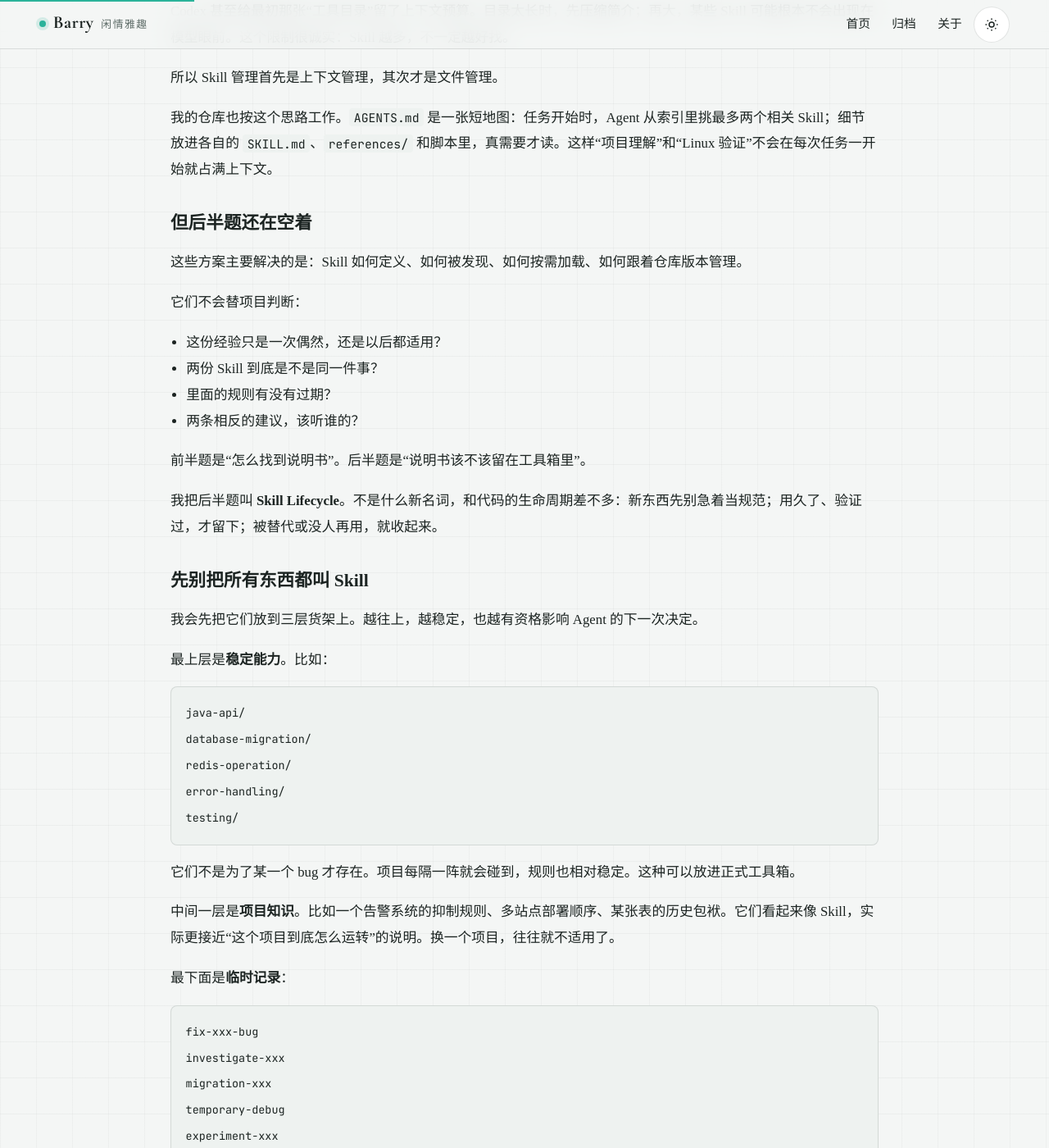
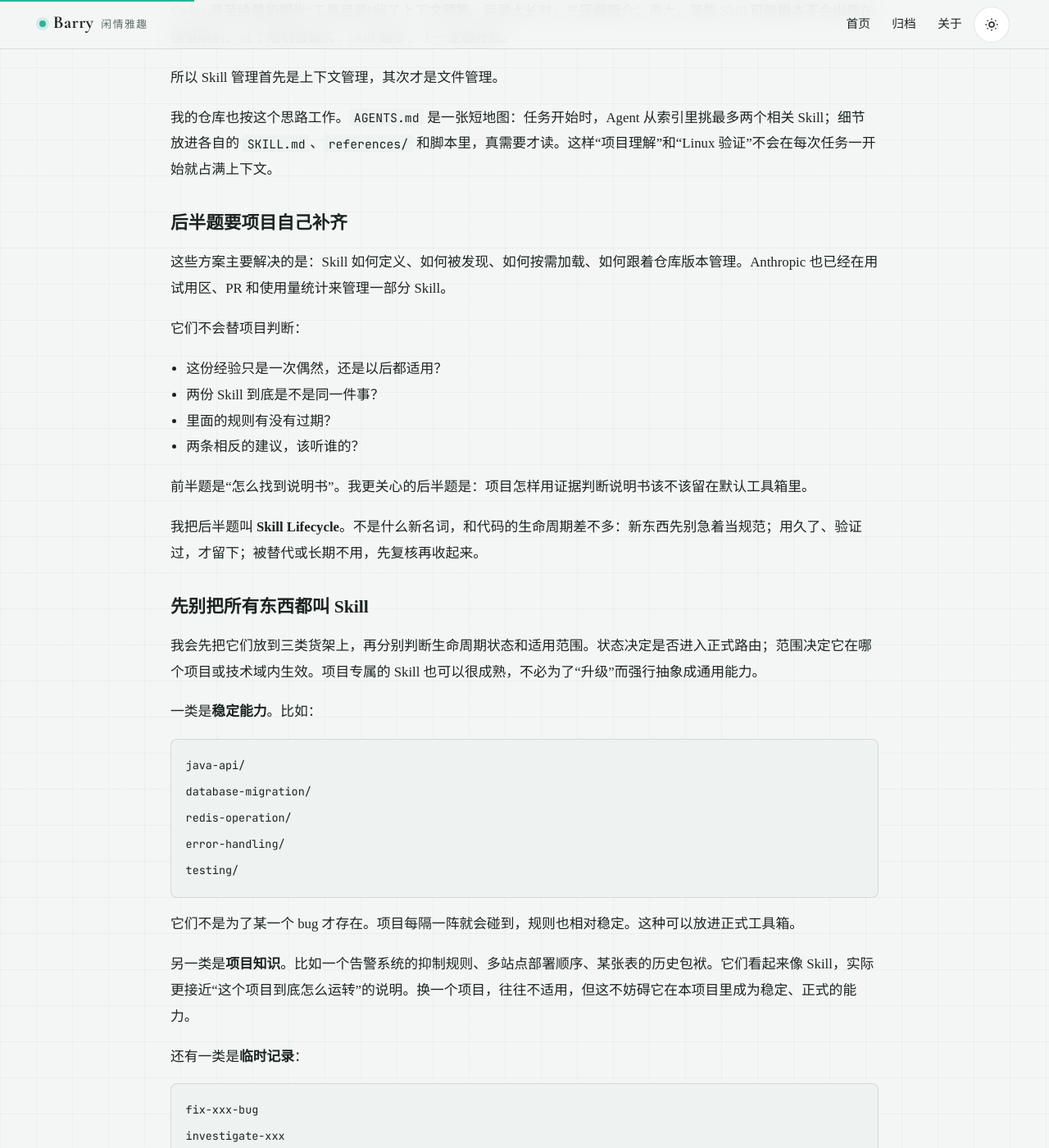
Before and after one commit to Barry04/Barry04.github.io, a Jekyll site: the page built from 2026/skill-lifecycle.md, in a window 1280 px wide and 1400 px high, scrolled down 2250 px. Shown: the whole window at 82% size. Built offline with Jekyll 4.4.1, drawn with Linux system fonts in a browser that asks for light colours; comment, search, counter and statistics services are not loaded; some of the changed text lies outside the part shown.

Commit message:
docs: refine latest AI engineering articles

````diff
--- a/2026/skill-lifecycle.md
+++ b/2026/skill-lifecycle.md
@@ -62,9 +62,9 @@
 
 我的仓库也按这个思路工作。`AGENTS.md` 是一张短地图：任务开始时，Agent 从索引里挑最多两个相关 Skill；细节放进各自的 `SKILL.md`、`references/` 和脚本里，真需要才读。这样“项目理解”和“Linux 验证”不会在每次任务一开始就占满上下文。
 
-## 但后半题还在空着
+## 后半题要项目自己补齐
 
-这些方案主要解决的是：Skill 如何定义、如何被发现、如何按需加载、如何跟着仓库版本管理。
+这些方案主要解决的是：Skill 如何定义、如何被发现、如何按需加载、如何跟着仓库版本管理。Anthropic 也已经在用试用区、PR 和使用量统计来管理一部分 Skill。
 
 它们不会替项目判断：
 
@@ -73,15 +73,15 @@
 - 里面的规则有没有过期？
 - 两条相反的建议，该听谁的？
 
-前半题是“怎么找到说明书”。后半题是“说明书该不该留在工具箱里”。
+前半题是“怎么找到说明书”。我更关心的后半题是：项目怎样用证据判断说明书该不该留在默认工具箱里。
 
-我把后半题叫 **Skill Lifecycle**。不是什么新名词，和代码的生命周期差不多：新东西先别急着当规范；用久了、验证过，才留下；被替代或没人再用，就收起来。
+我把后半题叫 **Skill Lifecycle**。不是什么新名词，和代码的生命周期差不多：新东西先别急着当规范；用久了、验证过，才留下；被替代或长期不用，先复核再收起来。
 
 ## 先别把所有东西都叫 Skill
 
-我会先把它们放到三层货架上。越往上，越稳定，也越有资格影响 Agent 的下一次决定。
+我会先把它们放到三类货架上，再分别判断生命周期状态和适用范围。状态决定是否进入正式路由；范围决定它在哪个项目或技术域内生效。项目专属的 Skill 也可以很成熟，不必为了“升级”而强行抽象成通用能力。
 
-最上层是**稳定能力**。比如：
+一类是**稳定能力**。比如：
 
 ```text
 java-api/
@@ -93,9 +93,9 @@
 
 它们不是为了某一个 bug 才存在。项目每隔一阵就会碰到，规则也相对稳定。这种可以放进正式工具箱。
 
-中间一层是**项目知识**。比如一个告警系统的抑制规则、多站点部署顺序、某张表的历史包袱。它们看起来像 Skill，实际更接近“这个项目到底怎么运转”的说明。换一个项目，往往就不适用了。
+另一类是**项目知识**。比如一个告警系统的抑制规则、多站点部署顺序、某张表的历史包袱。它们看起来像 Skill，实际更接近“这个项目到底怎么运转”的说明。换一个项目，往往不适用，但这不妨碍它在本项目里成为稳定、正式的能力。
 
-最下面是**临时记录**：
+还有一类是**临时记录**：
 
 ```text
 fix-xxx-bug
@@ -108,9 +108,9 @@
 它们可能只会用一次。写下来当然没问题，但不应该直接挤进正式库。否则以后每次检索，都得先穿过一层旧事故现场。
 
 <div class="diagram diagram-sumsec">
-<svg viewBox="0 0 960 500" role="img" aria-label="Skill 从临时记录经过项目验证，逐层演进为项目知识和稳定能力">
-  <text class="sd-cap" x="32" y="34">知识成熟度</text>
-  <text class="sd-small" x="32" y="62">越往上，适用范围越广，进入 Agent 默认上下文的资格越高</text>
+<svg viewBox="0 0 960 500" role="img" aria-label="Skill 从临时记录经过验证，按需成为项目 Skill 或通用能力">
+  <text class="sd-cap" x="32" y="34">经验演进</text>
+  <text class="sd-small" x="32" y="62">生命周期状态与适用范围分别判断，默认路由只纳入已批准内容</text>
 
   <g>
     <rect x="32" y="346" width="430" height="94" rx="12" class="sd-node-risk"/>
@@ -119,21 +119,21 @@
     <text class="sd-small" x="58" y="423">默认不参与 Skill 路由</text>
 
     <rect x="112" y="218" width="350" height="94" rx="12" class="sd-node"/>
-    <text class="sd-label" x="138" y="247">项目知识</text>
+    <text class="sd-label" x="138" y="247">项目 Skill</text>
     <text class="sd-small" x="138" y="273">项目专属规则 · 操作方法 · 历史约束</text>
     <text class="sd-small" x="138" y="295">在项目范围内优先使用</text>
 
     <rect x="192" y="90" width="270" height="94" rx="12" class="sd-node-pass"/>
-    <text class="sd-on-fill" x="218" y="119">稳定能力</text>
-    <text class="sd-on-fill" x="218" y="145" font-size="11">跨项目验证 · 长期复用</text>
-    <text class="sd-on-fill" x="218" y="167" font-size="11">进入正式 Skill 库</text>
+    <text class="sd-on-fill" x="218" y="119">通用能力（可选）</text>
+    <text class="sd-on-fill" x="218" y="145" font-size="11">跨项目验证 · 保留边界</text>
+    <text class="sd-on-fill" x="218" y="167" font-size="11">进入共享 Skill 库</text>
   </g>
 
   <path class="sd-arrow" d="M247 346V320" marker-end="url(#sdArrowLevel)"/>
   <text class="sd-small" x="265" y="334">同类问题再次命中 + 验证通过</text>
 
   <path class="sd-arrow" d="M327 218V192" marker-end="url(#sdArrowLevel)"/>
-  <text class="sd-small" x="345" y="206">去掉项目偶然细节 + 跨项目验证</text>
+  <text class="sd-small" x="345" y="206">必要时提炼通用部分 + 跨项目验证</text>
 
   <line class="sd-divider" x1="510" y1="80" x2="510" y2="452"/>
 
@@ -155,7 +155,7 @@
   <path class="sd-arrow" d="M728 244V214" marker-end="url(#sdArrowLevel)"/>
 
   <line class="sd-divider" x1="32" y1="466" x2="928" y2="466"/>
-  <text class="sd-small" x="32" y="488">升级不是改目录名，而是删掉偶然细节、补齐验证证据、扩大适用范围。</text>
+  <text class="sd-small" x="32" y="488">升级不是改目录名，而是补齐证据，并分别确认状态与适用范围。</text>
 
   <defs>
     <marker id="sdArrowLevel" viewBox="0 0 10 10" refX="8" refY="5" markerWidth="6" markerHeight="6" orient="auto-start-reverse">
@@ -165,7 +165,7 @@
 </svg>
 </div>
 
-三层之间不是永久隔开的。一次排错记录如果后来反复命中，可以整理成项目知识；在多个项目里都验证有效，才有机会再往上变成稳定能力。
+这三类不是固定的上下级。一次排错记录如果后来反复命中，可以整理成项目 Skill；只有在其他项目也验证有效、且没有丢掉原有边界时，才有必要再提炼成通用 Skill。有些项目知识会长期保持项目级，同样可以是稳定能力。
 
 ### 一个完整的实践样例
 
@@ -179,6 +179,8 @@
 ```
 
 这时它仍是临时记录。不能因为问题修好了，就直接宣布“所有 Elasticsearch 超时都这样处理”。
+
+这里的 `candidate/` 和 `active/` 是仓库的管理约定；只有安装器或路由配置明确纳入的目录，才会被 Agent 当作可用 Skill 发现。
 
 后来同类问题再次出现，旧记录确实帮 Agent 找到了根因，而且修复经过查询回放和压测验证。再把它整理成项目级 Skill：
 
@@ -244,7 +246,7 @@
 
 ![新经验先放进试用盒，验证过才进入常用工具架。](../assets/skill-lifecycle-illustrations/02-skill-candidate-box.png)
 
-之后真的遇到类似问题，再让它按这份说明做一次。如果结果稳定、验证也过得去，才把它移到 `active/`。如果后来发现只是当时环境碰巧如此，或者有更好的办法，就归档，甚至删掉。
+之后真的遇到类似问题，再让它按这份说明做一次。如果结果稳定、验证也过得去，才把它移到 `active/`。如果后来发现只是当时环境碰巧如此，或者有更好的办法，就先触发复核，确认不再需要后再归档或删除。
 
 这比“每修一次就新建一个正式 Skill”慢一点，但工具箱会干净得多。
 
@@ -334,7 +336,7 @@
 
 重点不在 YAML。重点是最后的 `validation`。
 
-如果一份 Skill 没有“怎么验”，它往往只是某个人当时的偏好。反过来，一条能被测试、回滚或核对结果的经验，才有资格慢慢变成项目规则。
+如果一份 Skill 没有“怎么验”，它往往只是某个人当时的偏好。反过来，一条能被测试、回滚或核对结果的经验，才有资格慢慢变成项目规则。性能阈值还要写清来源、负载和对照条件；“P95 回到阈值内”不能脱离这些条件单独成立。
 
 Anthropic 特别提到过 Verification Skill：不是让 Agent “认真检查一下”，而是让它真的跑一遍注册、结算或命令行操作，再对关键状态做断言。菜谱写得再漂亮，也得尝一口。
 
@@ -366,7 +368,7 @@
 通用规则 → 项目规则 → 模块规则 → 当前任务规则
 ```
 
-越靠右，越具体，优先级越高。要是两条同层规则冲突，宁可停下来问人，也别悄悄选一条。
+在允许局部覆盖的配置层里，越靠右通常越具体，优先级越高；安全、合规和明确标记为不可覆盖的约束仍然优先。要是两条同层规则冲突，宁可停下来问人，也别悄悄选一条。
 
 ## 给工具箱做一张索引卡
 
@@ -390,15 +392,16 @@
     priority: 30
 ```
 
-这张索引卡不是把所有内容再抄一遍。它只负责告诉 Agent：有哪些工具、放在哪里、现在能不能优先用。
+这张索引卡不是把所有内容再抄一遍。它只负责告诉 Agent：有哪些工具、放在哪里、现在能不能优先用。`priority` 是索引器的自定义字段；如果路由器没有实现排序，不能假设 Agent 会自动理解这个数字。
 
 目录也别全平铺：
 
 ```text
 skills/
-├── core/          # 编码、测试、Git、Review
-├── domain/        # 告警、集群、部署
-├── technology/    # Redis、MySQL、Elasticsearch
+├── active/
+│   ├── core/          # 编码、测试、Git、Review
+│   ├── domain/        # 告警、集群、部署
+│   └── technology/    # Redis、MySQL、Elasticsearch
 └── candidate/
 ```
 
@@ -428,7 +431,7 @@
 产生，不等于进入常用库。
 用过，不等于有效。
 多次成功，并且有验证证据，才升级。
-长期不用或被替代，就归档。
+长期不用或被替代，先复核，再归档。
 内容重复或互相打架，就合并或说清优先级。
 ```
 
````
Also changed, not shown: 2026/vibe-coding-bottleneck.md (+15 -3 lines).
